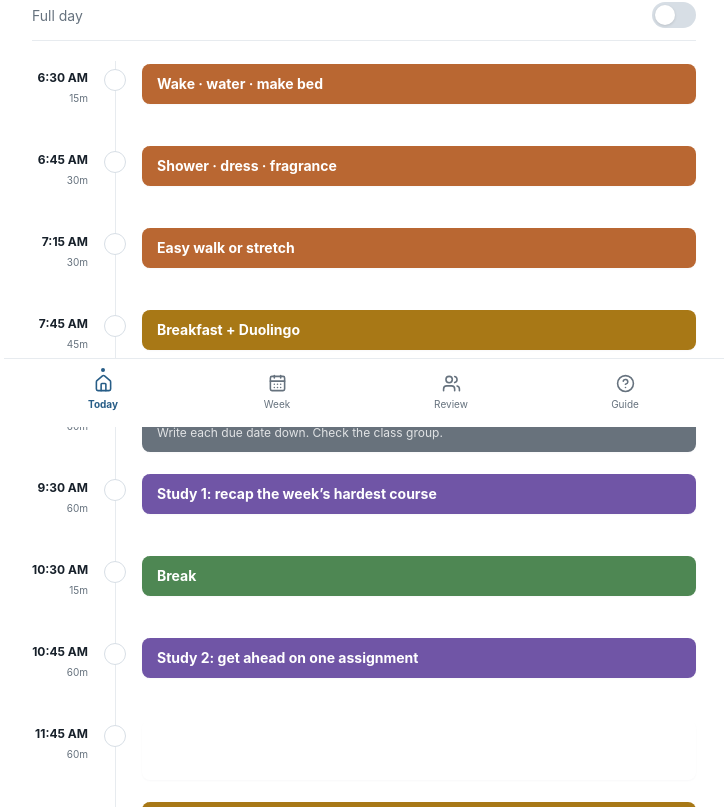
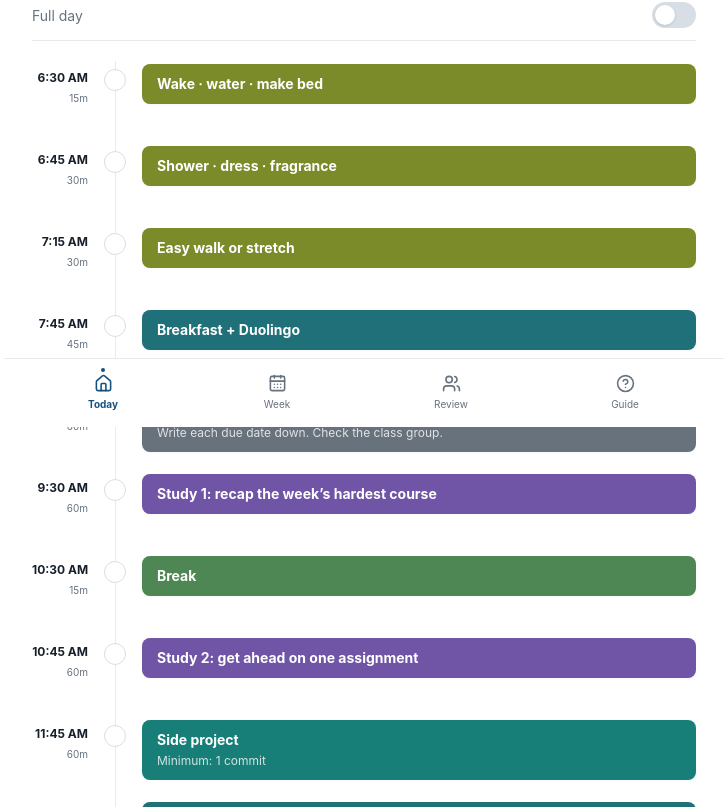
Before and after one commit to Mmabiaa/Daily-Roadmap, a Next.js app: page / in a window 1280 px wide. Shown: the part 373-1180 px from the top of the page, without its empty margins (276-1003 px from the left). Built offline with nearby package versions, Linux system fonts and the light colour scheme.

Commit message:
fix: color incosistency

```diff
--- a/app/styles/02-tokens.css
+++ b/app/styles/02-tokens.css
@@ -7,14 +7,14 @@
     --muted: #66727e;
     --line: #e7ebef;
     --line-strong: #d7dee5;
-    --primary: #275d87;
+    --primary: #15517f;
     --primary-soft: #edf5fb;
     --surface: #f7f9fb;
     --class: #3478ad;
     --study: #7055a6;
     --project: #177f78;
-    --body: #b96732;
-    --eat: #a87816;
+    --body: #7b8b2a;
+    --eat: #1f7079;
     --people: #a54f72;
     --rest: #4e8753;
     --chores: #68727c;
--- a/app/styles/05-components.css
+++ b/app/styles/05-components.css
@@ -659,6 +659,10 @@
     --category: var(--study);
 }
 
+.category-project {
+    --category: var(--project);
+}
+
 .category-side-project {
     --category: var(--project);
 }
```
